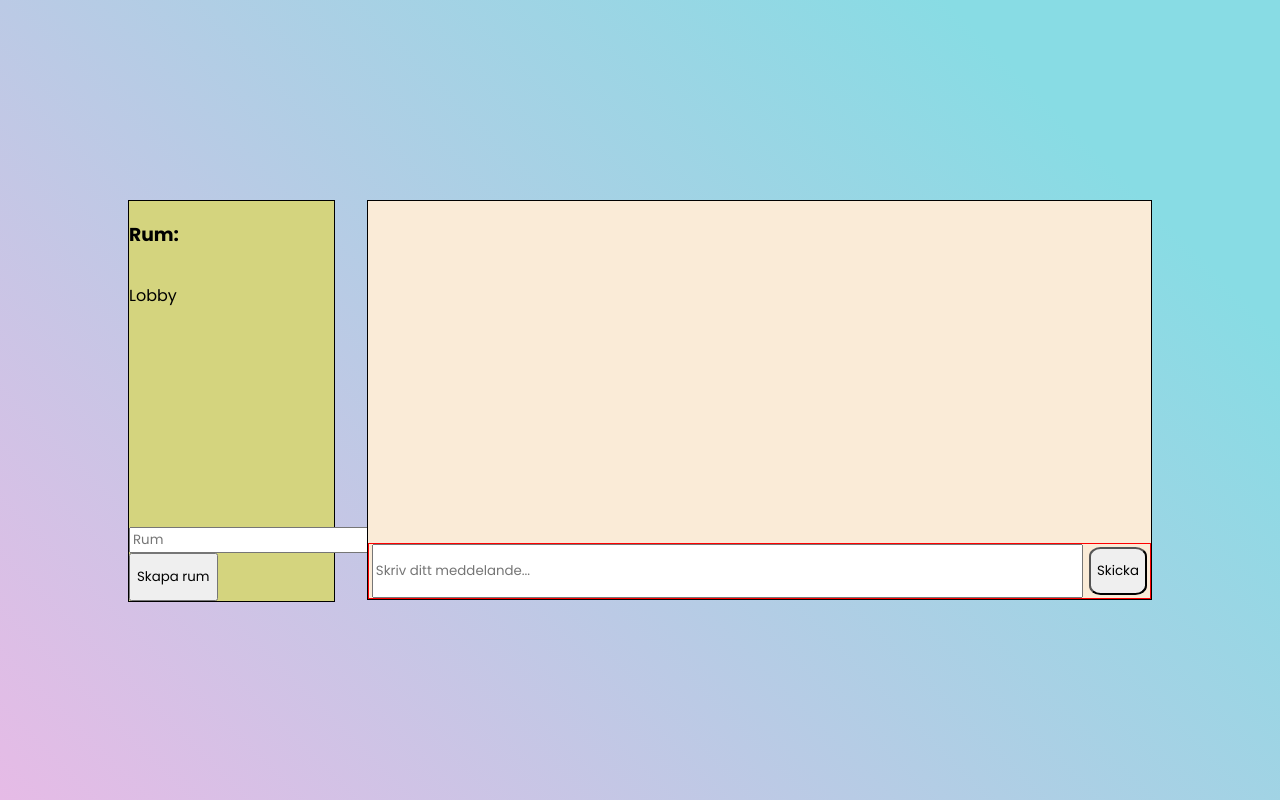
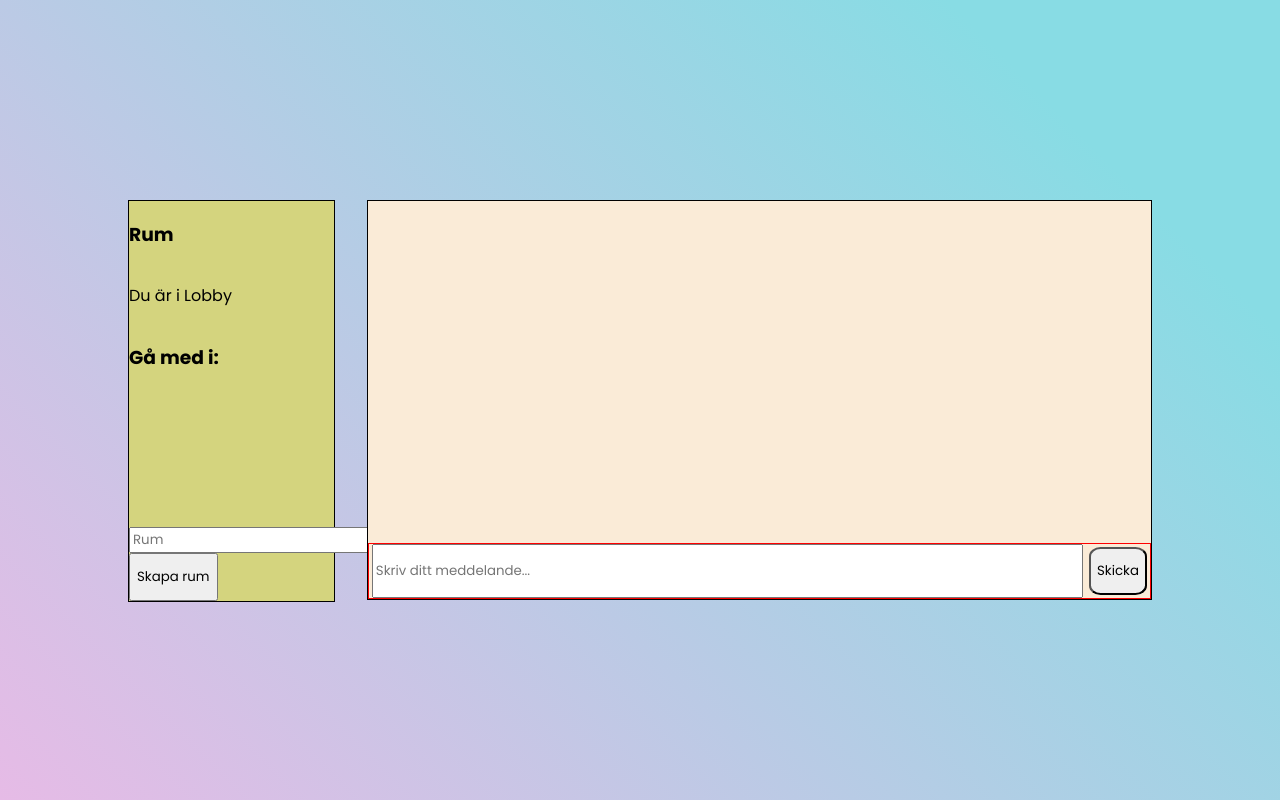
Before and after one commit to elinrobertson/Chatify4, a React (Vite) app in the folder client/: page / in a window 1280 px wide. Both pictures are taken after a click on the button "Börja chatta". Built offline with nearby package versions, Linux system fonts and the light colour scheme; no server answers.

Commit message:
comments on next step regarding roomList

```diff
--- a/client/src/Chat.tsx
+++ b/client/src/Chat.tsx
@@ -13,8 +13,10 @@ function Chat() {
     <div className="main">
       <div className="chat-container">
         <div className="room-div">
-          <h3>Rum:</h3>
-            <p>{room}</p>
+          <h3>Rum</h3>
+            <p>Du är i {room}</p>
+            <h3>Gå med i:</h3>
+            {/* <ul>{roomlist}</ul> */}
             <div className='room_input-div'>
               <input value={ inputRoom } onChange={(e) => setInputRoom(e.target.value)} type="text" placeholder="Rum"/>
               <button onClick={() => handleRoomChange(inputRoom)}className="create-room">Skapa rum</button>
```
Also changed, not shown: 1 other file (tests, documents, lock files or other folders).
